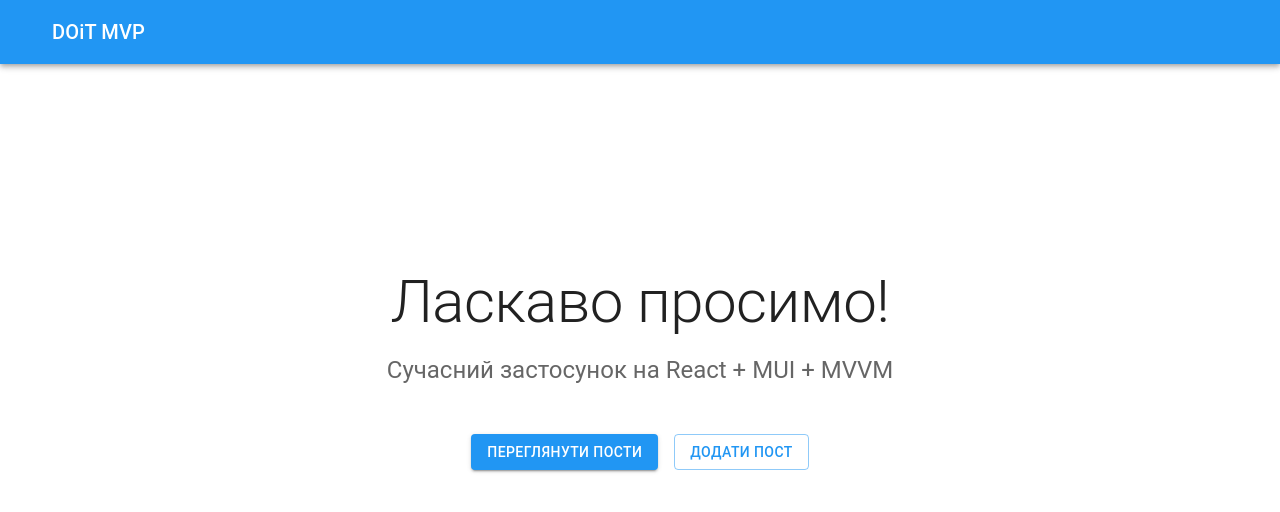
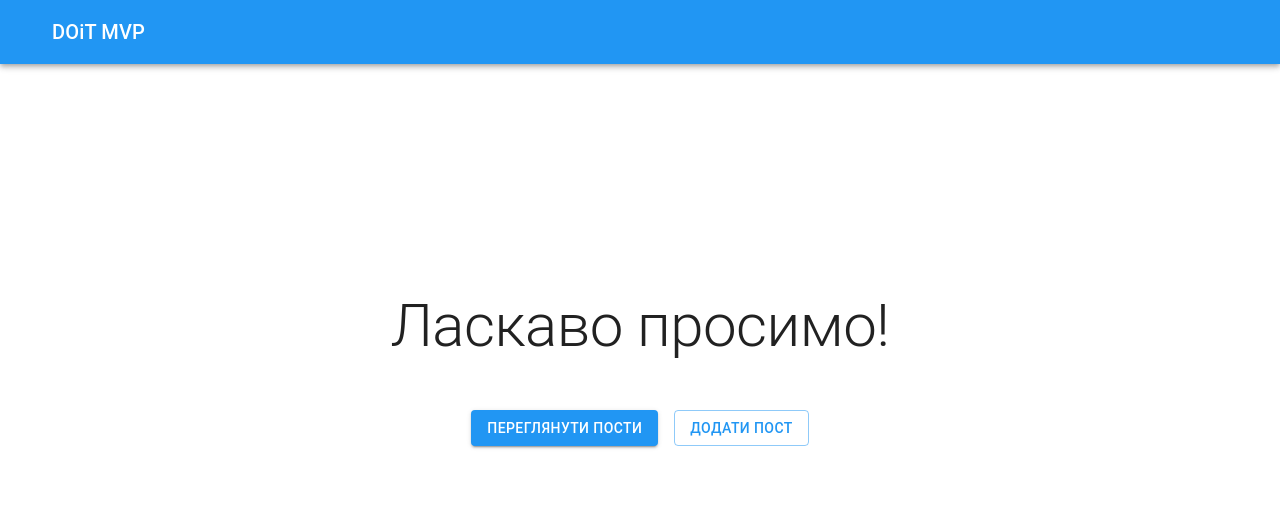
Before and after one commit to 19Vako/DOiT_Tes, a Next.js app: page /home in a window 1280 px wide. Shown: the top 512 px of the page. Built offline with nearby package versions, Linux system fonts and the light colour scheme; some icons are missing.

Commit message:
upate hello title

```diff
--- a/src/app/components/Hello.tsx
+++ b/src/app/components/Hello.tsx
@@ -14,14 +14,12 @@ export const Hello = () => (
     }}
   >
     <Typography variant="h2">Ласкаво просимо!</Typography>
-    <Typography variant="h5" color="text.secondary">
-      Сучасний застосунок на React + MUI + MVVM
-    </Typography>
+
     <Stack direction="row" spacing={2} mt={4}>
       <Button variant="contained" component={Link} href="/posts">
         Переглянути пости
       </Button>
-      <Button variant="outlined" component={Link} href="/posts/create">
+      <Button variant="outlined" component={Link} href="/create">
         Додати пост
       </Button>
     </Stack>
--- a/src/app/components/Layout.tsx
+++ b/src/app/components/Layout.tsx
@@ -40,7 +40,7 @@ export const Layout = ({ children }: { children: React.ReactNode }) => {
           <ListItem component={NextLink} href="/posts">
             <ListItemText primary="Усі пости" />
           </ListItem>
-          <ListItem component={NextLink} href="/posts/create">
+          <ListItem component={NextLink} href="/create">
             <ListItemText primary="Створити пост" />
           </ListItem>
         </List>
--- a/src/app/posts/page.tsx
+++ b/src/app/posts/page.tsx
@@ -24,7 +24,7 @@ export default function PostsPage() {
   const filteredPosts = posts.filter((post) => post.title.toLowerCase().includes(query.toLowerCase()));
 
   const speedDialActions = [
-    { icon: <AddIcon />, name: "Створити пост", action: () => router.push("/posts/create") },
+    { icon: <AddIcon />, name: "Створити пост", action: () => router.push("/create") },
   ];
 
   return (
```
